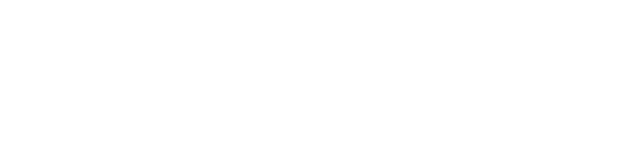
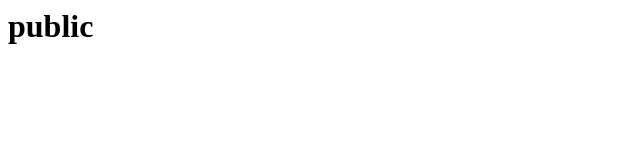
Before and after one commit to google85/public, a plain HTML site: page index.html in a window 1280 px wide. Shown: the whole page, without its empty margins (0-640 px from the left). Drawn offline with Linux system fonts and the light colour scheme.

Commit message:
Update index.html

```diff
--- a/index.html
+++ b/index.html
@@ -3,5 +3,6 @@
     <title>Public page</title>
   </head>
   <body>
+    <h1>public</h1>
   </body>
 </html>
```
